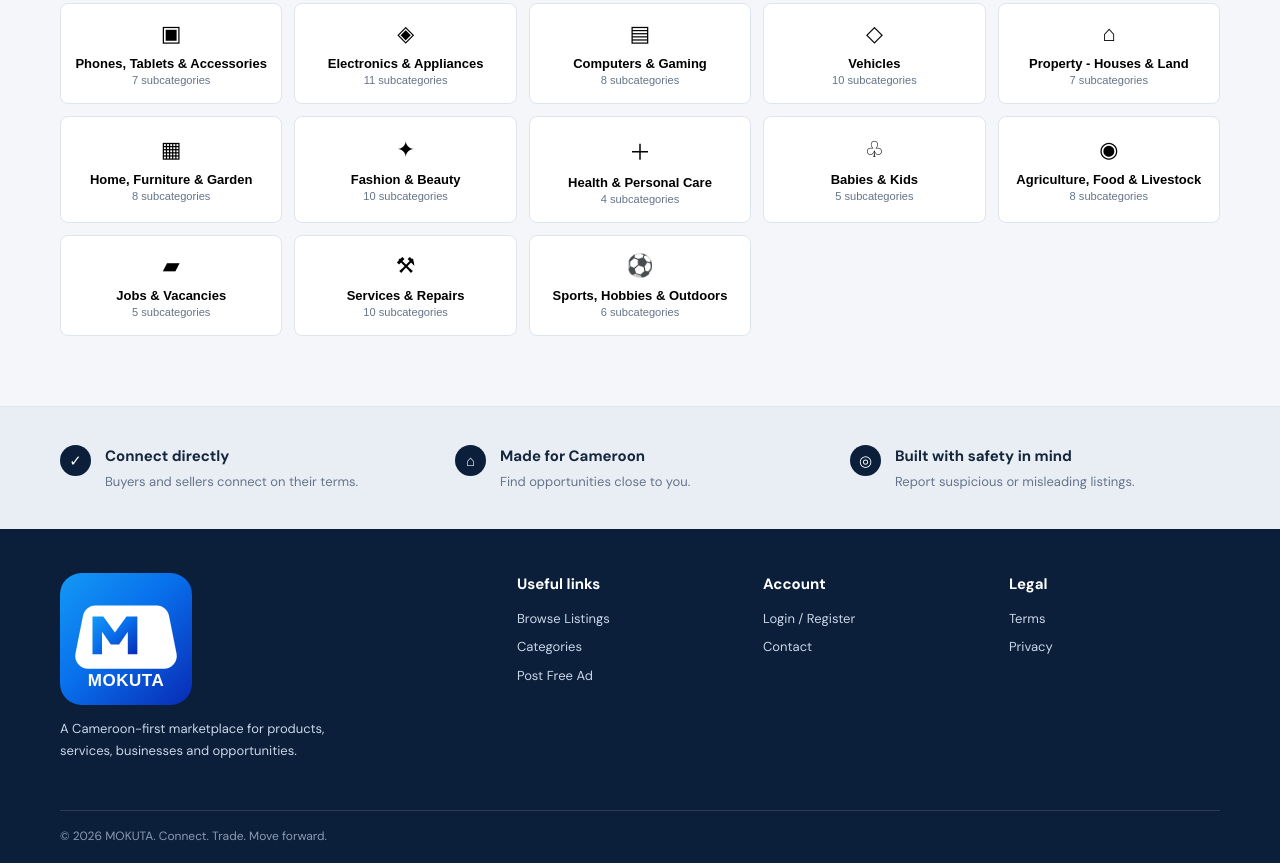
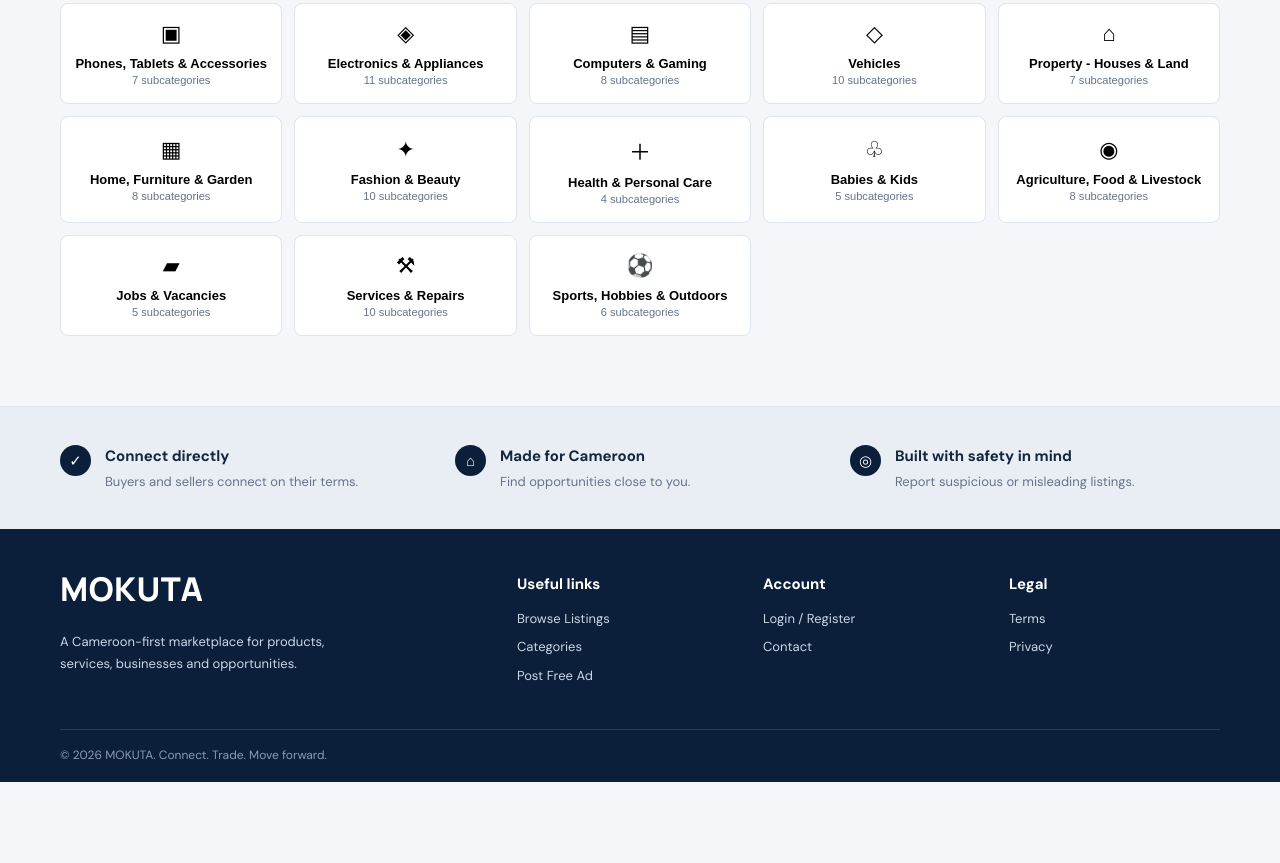
Before and after one commit to Fetemicro/mokuta, a plain HTML site: page index.html in a window 1280 px wide. Shown: the part 1867-2730 px from the top of the page. After the commit the page ends 2649 px from the top, so only its background shows below. Drawn offline with nearby package versions, Linux system fonts and the light colour scheme; no server answers.

Commit message:
Switch branding to plain text MOKUTA wordmark

```diff
--- a/index.html
+++ b/index.html
@@ -6,10 +6,28 @@
   <title>MOKUTA — Find it. Sell it. Move forward.</title>
   <link rel="preconnect" href="https://fonts.googleapis.com"><link rel="preconnect" href="https://fonts.gstatic.com" crossorigin>
   <link href="https://fonts.googleapis.com/css2?family=DM+Sans:wght@400;500;600;700&family=Manrope:wght@700;800&display=swap" rel="stylesheet"><link rel="stylesheet" href="style.css">
-  <style>.header-logo{display:block;width:108px;height:48px;object-fit:contain}.footer-logo{display:block;width:132px;height:auto;margin-bottom:12px}@media(max-width:760px){.header-logo{width:86px;height:42px}}</style>
+  <style>
+    .brand-text {
+      font-family: 'Manrope', sans-serif;
+      font-weight: 800;
+      letter-spacing: 0.5px;
+      color: var(--navy);
+      font-size: 2.05rem;
+      line-height: 1;
+      text-decoration: none;
+      display: inline-block;
+    }
+    .brand-text.light {
+      color: #fff;
+    }
+    .header-logo, .footer-logo { display: none; }
+    @media (max-width: 760px) {
+      .brand-text { font-size: 1.5rem; }
+    }
+  </style>
 </head>
 <body>
-<header class="site-header"><div class="container nav"><a class="brand" href="#top" aria-label="MOKUTA home"><img class="header-logo" src="logo.svg" alt="MOKUTA"></a><nav class="desktop-nav"><a href="#browse" data-i18n="browse">Browse Listings</a><a href="#categories" data-i18n="categories">Categories</a></nav><div class="nav-actions"><select id="language" aria-label="Language"><option value="auto">Auto</option><option value="en">English</option><option value="fr">Français</option></select><button class="link-button" id="accountBtn">Login / Register</button><button class="button button-small" id="postBtn" data-i18n="post">Post Free Ad</button><button class="menu-toggle" id="menuToggle" aria-label="Menu">☰</button></div></div><div class="mobile-menu" id="mobileMenu"><a href="#browse" data-i18n="browse">Browse Listings</a><a href="#categories" data-i18n="categories">Categories</a></div></header>
+<header class="site-header"><div class="container nav"><a class="brand" href="#top" aria-label="MOKUTA home"><span class="brand-text">MOKUTA</span></a><nav class="desktop-nav"><a href="#browse" data-i18n="browse">Browse Listings</a><a href="#categories" data-i18n="categories">Categories</a></nav><div class="nav-actions"><select id="language" aria-label="Language"><option value="auto">Auto</option><option value="en">English</option><option value="fr">Français</option></select><button class="link-button" id="accountBtn">Login / Register</button><button class="button button-small" id="postBtn" data-i18n="post">Post Free Ad</button><button class="menu-toggle" id="menuToggle" aria-label="Menu">☰</button></div></div><div class="mobile-menu" id="mobileMenu"><a href="#browse" data-i18n="browse">Browse Listings</a><a href="#categories" data-i18n="categories">Categories</a></div></header>
 <main id="top"><section class="hero"><div class="container hero-inner"><div class="hero-copy"><span class="eyebrow">CAMEROON'S MARKETPLACE</span><h1 data-i18n="headline">Find it. Sell it. Move forward.</h1><p data-i18n="tagline">Buy, sell and discover products, services and businesses across Cameroon.</p><div class="hero-actions"><button class="button button-gold" id="heroPost" data-i18n="post">Post Free Ad</button><a class="text-link" href="#browse" data-i18n="explore">Explore listings →</a></div></div><div class="hero-mark" aria-hidden="true"><span>M</span></div></div></section>
 <section class="container lost-wrap"><button class="lost-found" id="lostBtn"><span class="lost-icon">✦</span><span><strong data-i18n="lostTitle">Lost &amp; Found</strong><small data-i18n="lostText">Help reconnect what matters.</small></span><b>→</b></button></section>
 <section class="container search-panel" id="browse"><form id="searchForm"><label class="search-box"><span>⌕</span><input id="searchInput" data-i18n-placeholder="searchPlaceholder" placeholder="What are you looking for?" autocomplete="off"><button class="button" type="submit" data-i18n="search">Search</button></label><div class="filters"><select id="regionFilter"><option value="" data-i18n="allRegions">All regions</option></select><select id="categoryFilter"><option value="" data-i18n="allCategories">All categories</option></select><button type="button" class="clear-filter" id="clearFilters" data-i18n="clear">Clear filters</button></div></form></section>
@@ -20,6 +38,6 @@
 <section class="container section" id="categories"><div class="section-heading"><div><span class="eyebrow dark" data-i18n="discover">DISCOVER</span><h2 data-i18n="shopBy">Shop by category</h2></div></div><div id="categoryGrid" class="category-grid"></div></section>
 <section class="trust-strip"><div class="container trust-inner"><div><span class="trust-icon">✓</span><h3 data-i18n="direct">Connect directly</h3><p data-i18n="directText">Buyers and sellers connect on their terms.</p></div><div><span class="trust-icon">⌂</span><h3 data-i18n="cameroon">Made for Cameroon</h3><p data-i18n="cameroonText">Find opportunities close to you.</p></div><div><span class="trust-icon">◎</span><h3 data-i18n="safe">Built with safety in mind</h3><p data-i18n="safeText">Report suspicious or misleading listings.</p></div></div></section>
 </main>
-<footer><div class="container footer-grid"><div><img class="footer-logo" src="logo.svg" alt="MOKUTA"><p data-i18n="footerDesc">A Cameroon-first marketplace for products, services, businesses and opportunities.</p></div><div><h4 data-i18n="useful">Useful links</h4><a href="#browse" data-i18n="browse">Browse Listings</a><a href="#categories" data-i18n="categories">Categories</a><a href="#" id="footerPost" data-i18n="post">Post Free Ad</a></div><div><h4 data-i18n="account">Account</h4><a href="#" id="footerAccount">Login / Register</a><a href="mailto:hello@mokuta.cm" data-i18n="contact">Contact</a></div><div><h4 data-i18n="legal">Legal</h4><a href="#" data-i18n="terms">Terms</a><a href="#" data-i18n="privacy">Privacy</a></div></div><div class="container copyright">© <span id="year"></span> MOKUTA. Connect. Trade. Move forward.</div></footer>
+<footer><div class="container footer-grid"><div><span class="brand-text light">MOKUTA</span><p data-i18n="footerDesc">A Cameroon-first marketplace for products, services, businesses and opportunities.</p></div><div><h4 data-i18n="useful">Useful links</h4><a href="#browse" data-i18n="browse">Browse Listings</a><a href="#categories" data-i18n="categories">Categories</a><a href="#" id="footerPost" data-i18n="post">Post Free Ad</a></div><div><h4 data-i18n="account">Account</h4><a href="#" id="footerAccount">Login / Register</a><a href="mailto:hello@mokuta.cm" data-i18n="contact">Contact</a></div><div><h4 data-i18n="legal">Legal</h4><a href="#" data-i18n="terms">Terms</a><a href="#" data-i18n="privacy">Privacy</a></div></div><div class="container copyright">© <span id="year"></span> MOKUTA. Connect. Trade. Move forward.</div></footer>
 <div class="modal-backdrop" id="modalBackdrop"><div class="modal" id="modal" role="dialog" aria-modal="true"><button class="modal-close" id="modalClose">×</button><div id="modalContent"></div></div></div><div class="toast" id="toast"></div>
 <script src="https://cdn.jsdelivr.net/npm/@supabase/supabase-js@2"></script><script src="script.js"></script></body></html>
```
